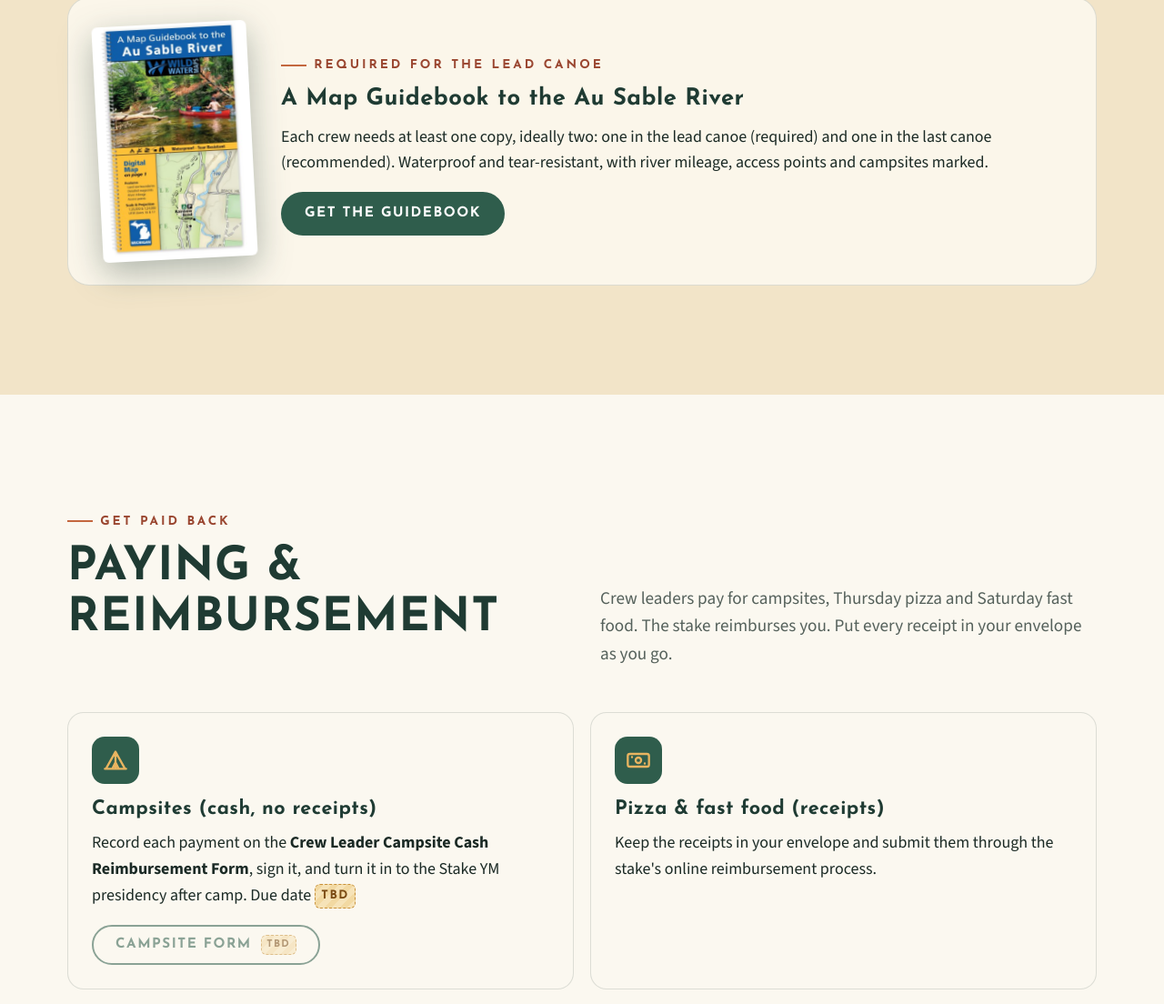
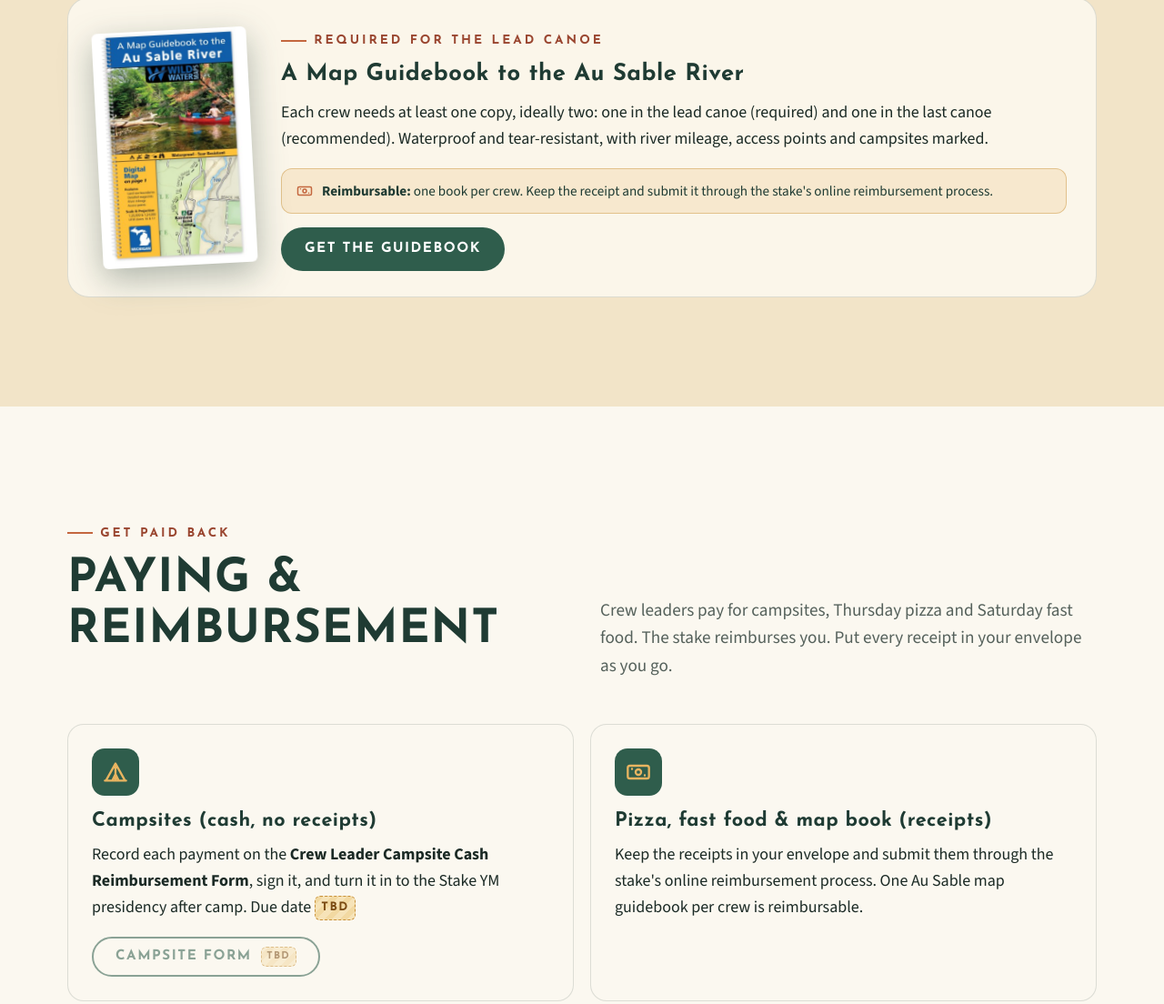
Before and after one commit to Westland-Stake-YM/Camp-2027, a plain HTML site: page leaders.html in a window 1280 px wide. Shown: the part 7553-8657 px from the top of the page at 91% size. Drawn offline with nearby package versions, Linux system fonts and the light colour scheme.

Commit message:
Note map guidebook is reimbursable (one per crew)
Co-Authored-By: Claude Opus 5.5 <noreply@anthropic.com>
Claude-Session: https://claude.ai/code/session_013fGJhewLuro4kWomFc8KcX

```diff
--- a/assets/css/site.css
+++ b/assets/css/site.css
@@ -383,3 +383,6 @@ table.menu tbody th{font-family:var(--display);color:var(--rust-ink);letter-spac
 .guide-band{display:grid;grid-template-columns:170px 1fr;gap:32px;align-items:center;margin-top:28px;padding:28px 32px;border-radius:24px;background:#FBF6EA;border:1px solid var(--line)}
 .guide-band h3{font-size:1.6rem}
 @media (max-width:640px){.guide-band{grid-template-columns:1fr;padding:24px}.guide-band .guide-cover{width:150px}}
+
+.reimb-note{display:flex;gap:10px;align-items:flex-start;padding:12px 16px;border-radius:12px;background:rgba(232,180,96,.2);border:1px solid rgba(200,145,58,.45);color:var(--pine-2);font-size:.95rem}
+.reimb-note svg{flex:none;margin-top:3px;color:var(--rust)}
--- a/leaders.html
+++ b/leaders.html
@@ -302,6 +302,7 @@
         <div class="eyebrow">Required for the lead canoe</div>
         <h3>A Map Guidebook to the Au Sable River</h3>
         <p>Each crew needs at least one copy, ideally two: one in the lead canoe (required) and one in the last canoe (recommended). Waterproof and tear-resistant, with river mileage, access points and campsites marked.</p>
+        <p class="reimb-note"><svg width="18" height="18" aria-hidden="true"><use href="#i-cash"/></svg> <span><strong>Reimbursable:</strong> one book per crew. Keep the receipt and submit it through the stake's online reimbursement process.</span></p>
         <a data-link="mapGuidebook" class="btn btn-pine" style="min-height:48px"><span class="lbl">Get the guidebook</span></a>
       </div>
     </div>
@@ -324,8 +325,8 @@
       </div>
       <div class="card reveal d1">
         <div class="ico"><svg aria-hidden="true"><use href="#i-cash"/></svg></div>
-        <h3>Pizza &amp; fast food (receipts)</h3>
-        <p>Keep the receipts in your envelope and submit them through the stake's online reimbursement process.</p>
+        <h3>Pizza, fast food &amp; map book (receipts)</h3>
+        <p>Keep the receipts in your envelope and submit them through the stake's online reimbursement process. One Au Sable map guidebook per crew is reimbursable.</p>
       </div>
     </div>
   </div>
```
